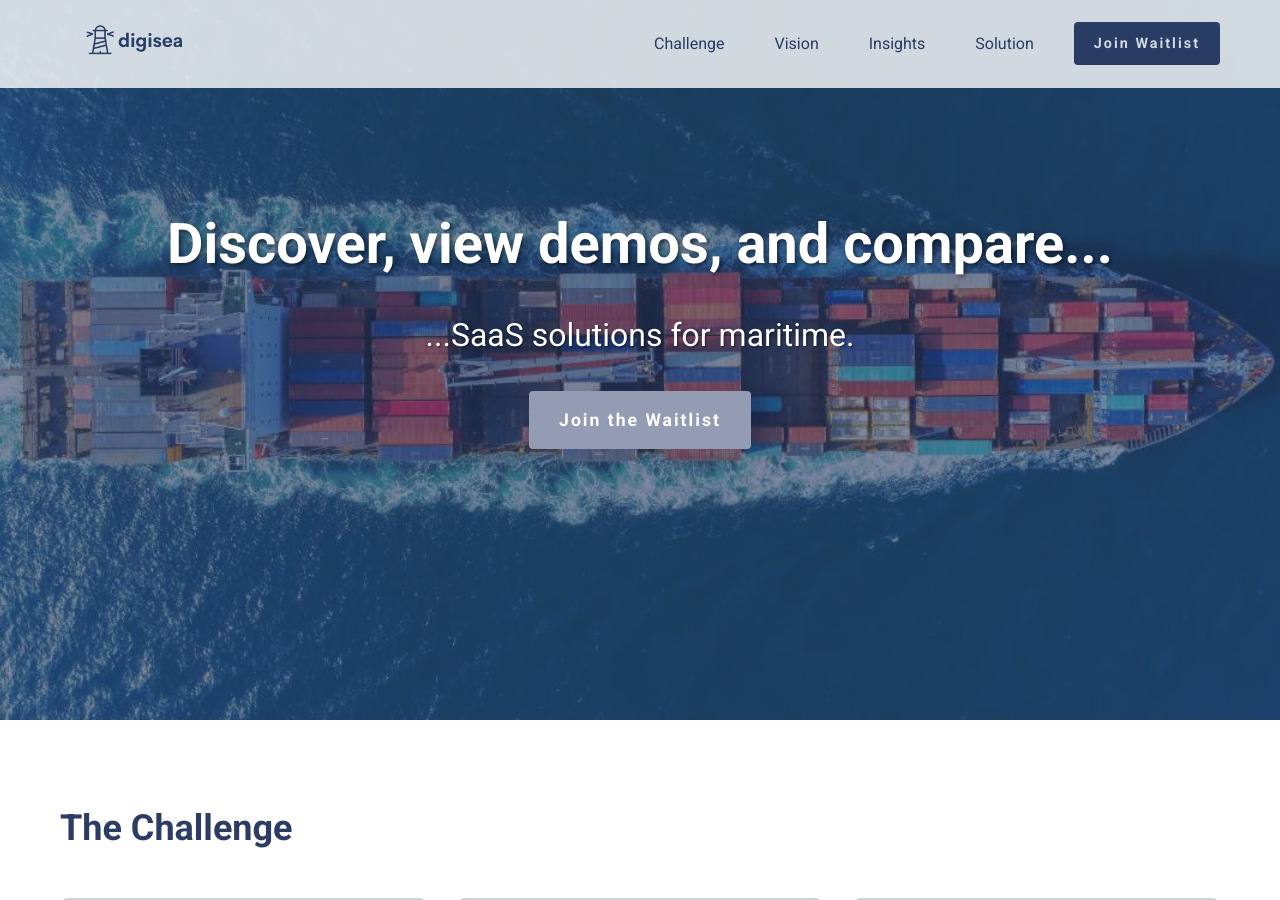
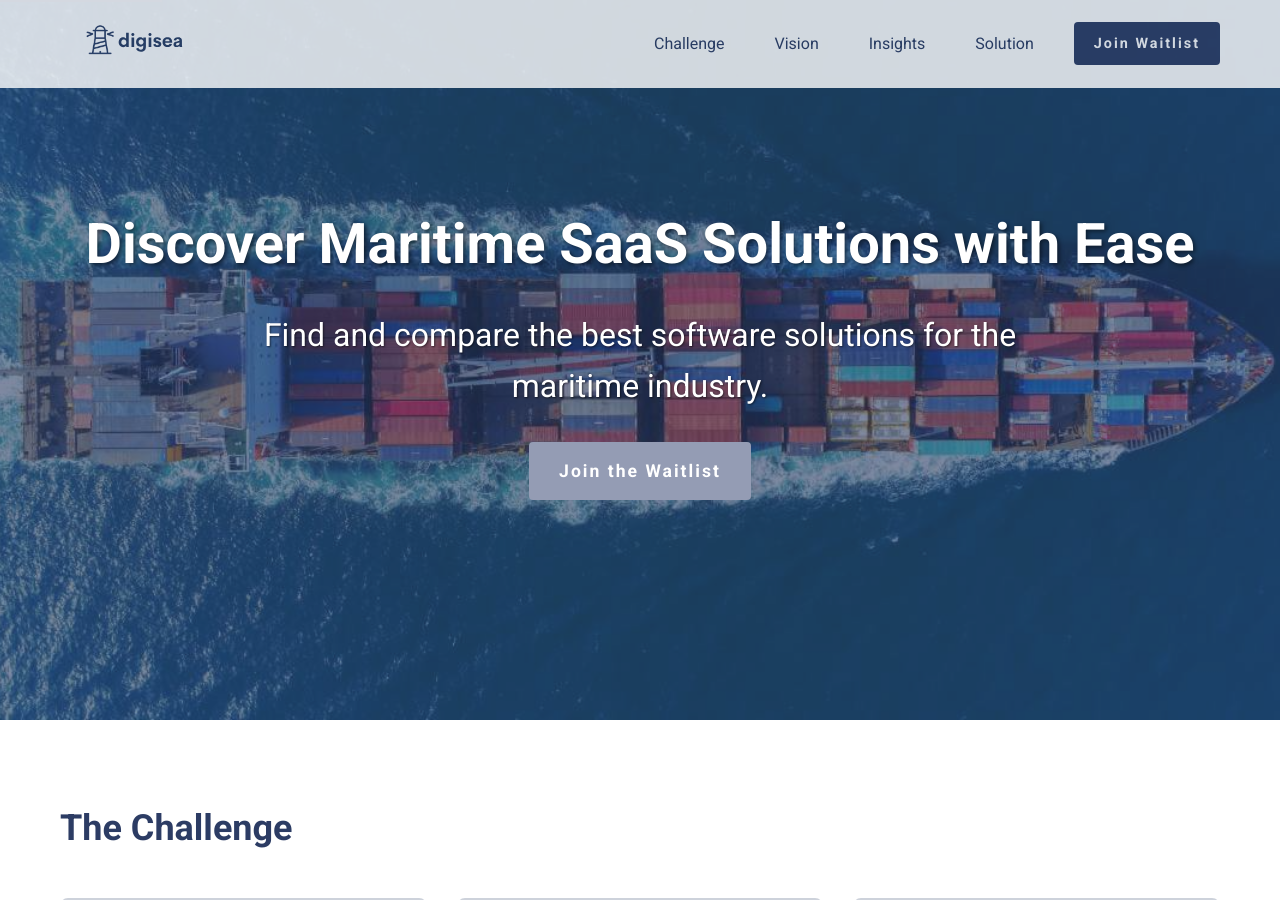
Before and after one commit to sasatass/digisea, a Jekyll site: the page built from index.markdown, in a window 1280 px wide and 900 px high. Built offline with Jekyll 4.4.1, drawn with Linux system fonts in a browser that asks for light colours.

Commit message:
Update index.markdown

```diff
--- a/index.markdown
+++ b/index.markdown
@@ -9,8 +9,8 @@ image: /assets/images/vision1.png
 <!-- Hero Section -->
 <section id="hero" style="background-image: url('{{ '/assets/images/hero-image.jpg' | relative_url }}');">
     <div class="container">
-       <h1 class="hero-text">Discover, view demos, and compare...</h1>
-        <p class="hero-text">...SaaS solutions for maritime.</p>
+       <h1 class="hero-text">Discover Maritime SaaS Solutions with Ease</h1>
+        <p class="hero-text">Find and compare the best software solutions for the maritime industry.</p>
         <a href="#waitlist-form" class="cta-button">Join the Waitlist</a>
     </div>
 </section>
```
